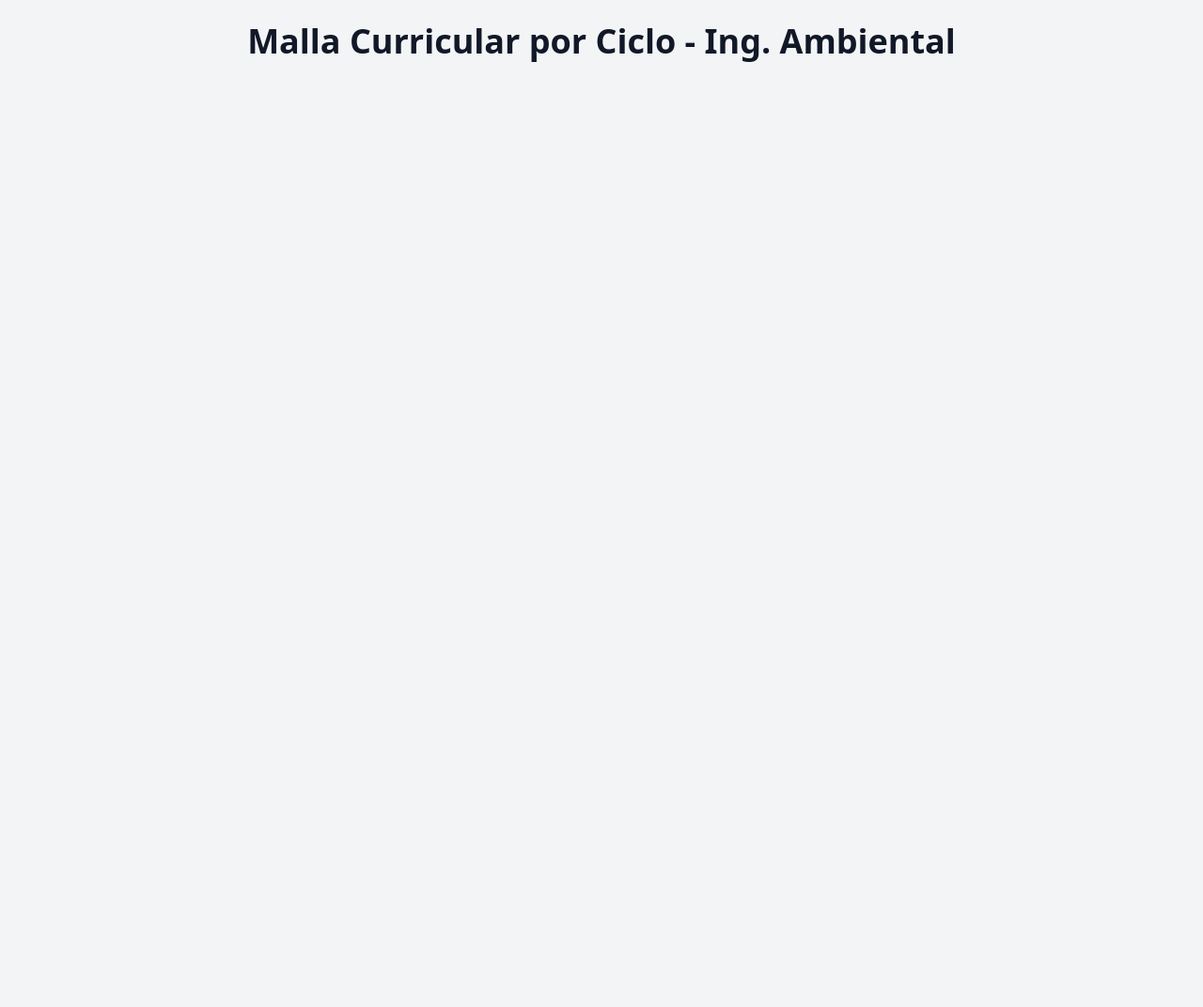
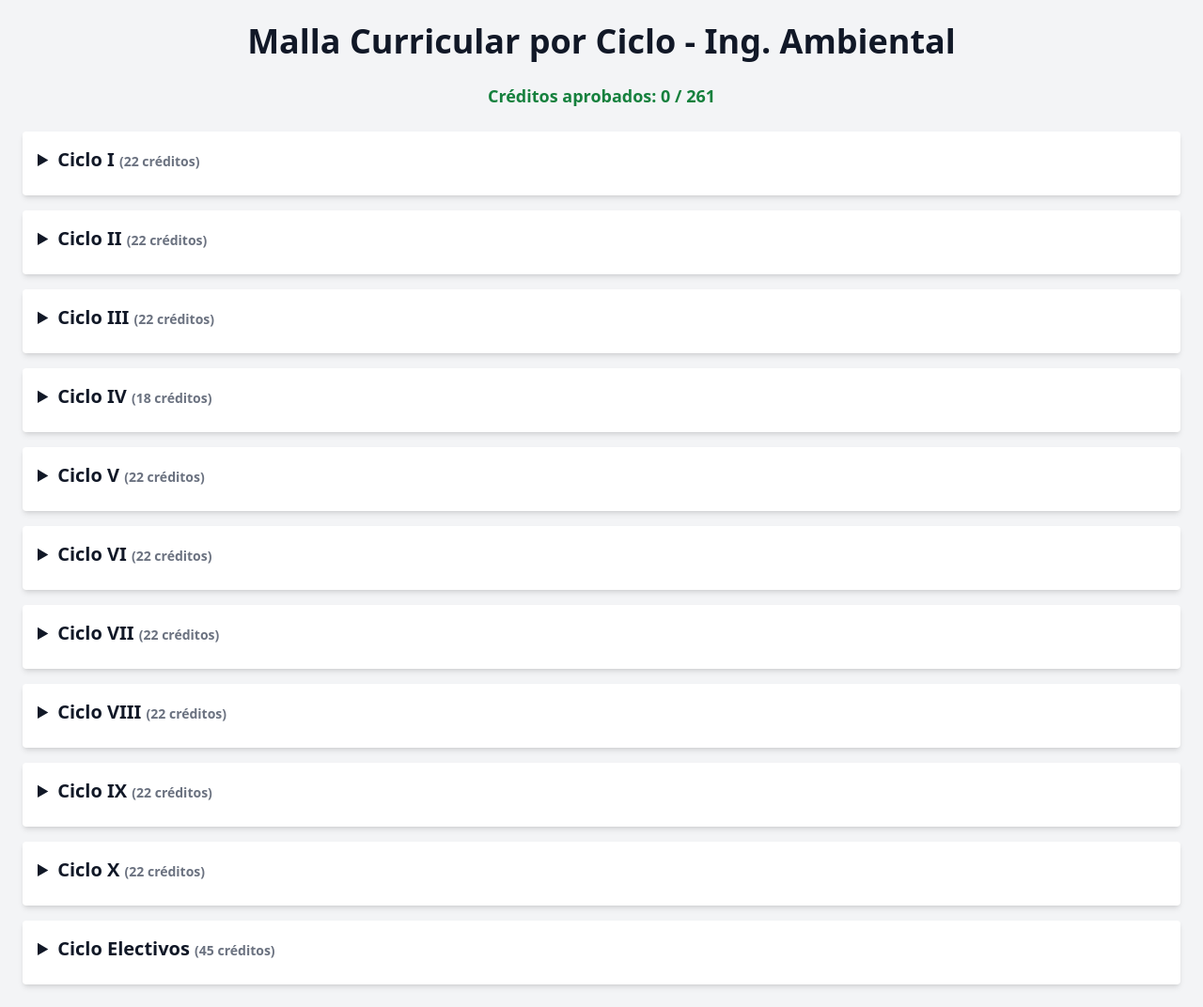
Before and after one commit to imnotrainbi/malla-ambiental, a plain HTML site: page index.html in a window 1280 px wide. Shown: the whole page at 94% size. Before the commit the page ends 800 px from the top, so only its background shows below. Drawn offline with nearby package versions, Linux system fonts and the light colour scheme.

Commit message:
Update index.html

```diff
--- a/index.html
+++ b/index.html
@@ -41,7 +41,7 @@
       { ciclo: "II", codigo: "PSI003", nombre: "Desarrollo Personal", creditos: 3, prereq: [] },
       { ciclo: "II", codigo: "SIS106", nombre: "TIC: Taller de Tecnologías de la Información", creditos: 2, prereq: [] },
 
-      // CICLO III (ejemplo)
+      // CICLO III
       { ciclo: "III", codigo: "MAT005", nombre: "Cálculo II", creditos: 4, prereq: ["MAT004"] },
       { ciclo: "III", codigo: "STD005", nombre: "Estadística II", creditos: 3, prereq: ["STD004"] },
       { ciclo: "III", codigo: "QUI003", nombre: "Química II", creditos: 4, prereq: ["QUI002"] },
@@ -49,7 +49,7 @@
       { ciclo: "III", codigo: "AMB013", nombre: "Climatología y Meteorología", creditos: 4, prereq: [] },
       { ciclo: "III", codigo: "FIL005", nombre: "Pensamiento Filosófico y Ciudadanía", creditos: 3, prereq: [] },
 
-      // // CICLO IV
+      // CICLO IV
       { ciclo: "IV", codigo: "BIO007", nombre: "Microbiología Ambiental", creditos: 4, prereq: ["BIO003"] },
       { ciclo: "IV", codigo: "FIS001", nombre: "Física I", creditos: 3, prereq: [] },
       { ciclo: "IV", codigo: "INV001", nombre: "Metodología de la Investigación", creditos: 4, prereq: ["STD005"] },
@@ -76,7 +76,7 @@
       { ciclo: "VII", codigo: "ARQ087", nombre: "Sistemas de Información Geográfica", creditos: 3, prereq: [] },
       { ciclo: "VII", codigo: "AMB023", nombre: "Tecnología de Ingeniería Ambiental", creditos: 3, prereq: [] },
       { ciclo: "VII", codigo: "AMB022", nombre: "Contaminación del Aire y Acústica", creditos: 4, prereq: ["AMB020"] },
-      { ciclo: "VII", codigo: "AMB056", nombre: "Ingeniería y Gestión de Residuos Sólidos", creditos: 4, prereq: [] },
+      { ciclo: "VII", codigo: "AMB056-RS", nombre: "Ingeniería y Gestión de Residuos Sólidos", creditos: 4, prereq: [] },
       { ciclo: "VII", codigo: "ECO056", nombre: "Ingeniería Económica", creditos: 3, prereq: [] },
       { ciclo: "VII", codigo: "ARQ047", nombre: "Expresión Gráfica", creditos: 2, prereq: [] },
       { ciclo: "VII", codigo: "EEE I", nombre: "Electivo I", creditos: 3, prereq: [] },
@@ -103,10 +103,10 @@
       { ciclo: "X", codigo: "INV004", nombre: "Seminario Taller de Tesis II", creditos: 4, prereq: ["INV003"] },
       { ciclo: "X", codigo: "AMB027", nombre: "Evaluación y Auditoría Ambiental", creditos: 4, prereq: ["AMB011"] },
       { ciclo: "X", codigo: "DER118", nombre: "Legislación Ambiental", creditos: 4, prereq: [] },
-      { ciclo: "X", codigo: "EEE IV", nombre: "Electivo IV", creditos: 3, prereq: [] }
+      { ciclo: "X", codigo: "EEE IV", nombre: "Electivo IV", creditos: 3, prereq: [] },
 
-      // ELECTIVOS OPCIONALES
-       { ciclo: "Electivos", codigo: "AMB069", nombre: "Tópicos de Producción Más Limpia", creditos: 3, prereq: [] },
+
+      { ciclo: "Electivos", codigo: "AMB069", nombre: "Tópicos de Producción Más Limpia", creditos: 3, prereq: [] },
       { ciclo: "Electivos", codigo: "AMB070", nombre: "Escenarios Climáticos", creditos: 3, prereq: [] },
       { ciclo: "Electivos", codigo: "AMB071", nombre: "Mecanismos de Retribución por Servicios Ecosistémicos", creditos: 3, prereq: [] },
       { ciclo: "Electivos", codigo: "AMB072", nombre: "Ecología Aplicada", creditos: 3, prereq: [] },
```
